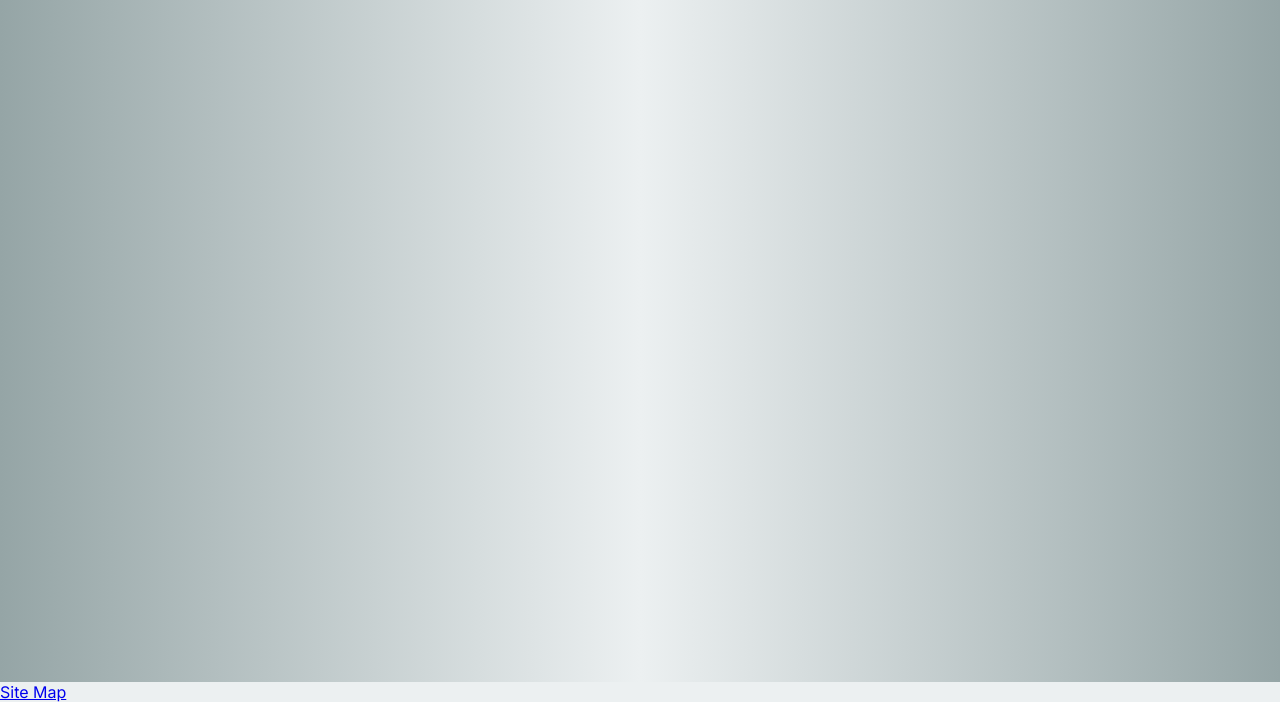
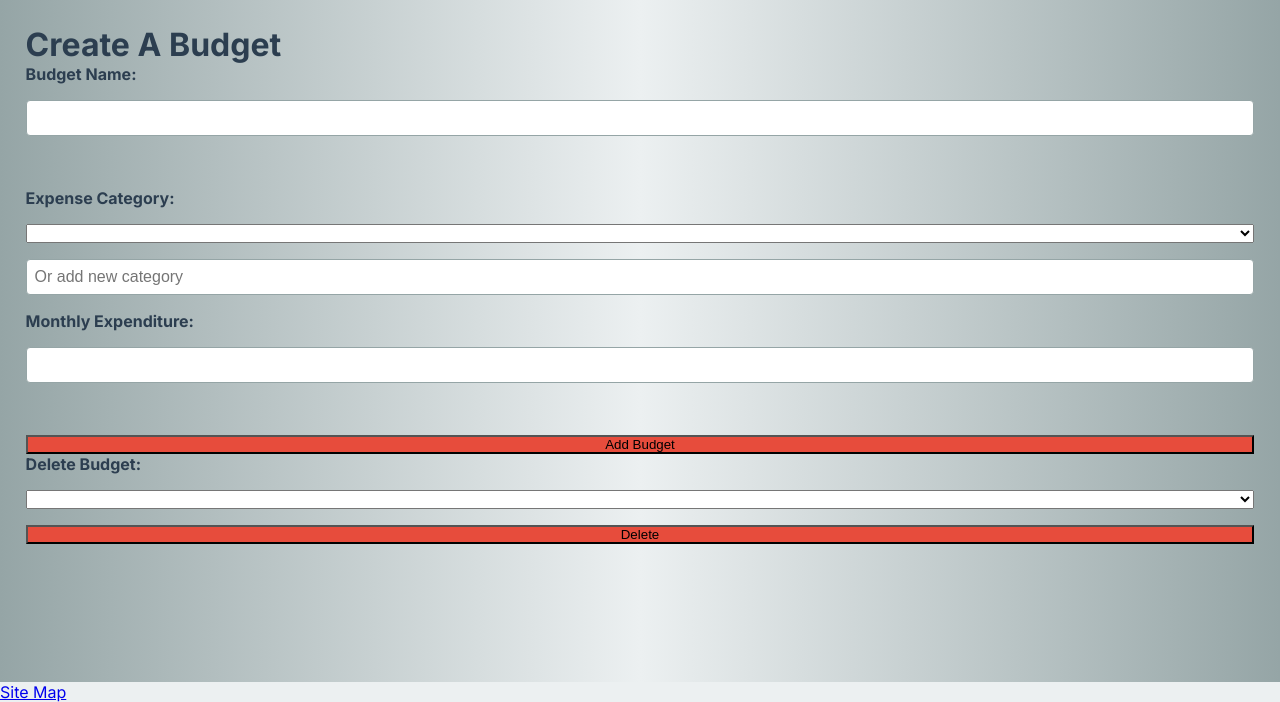
Before and after one commit to kaneclev/BudgetBuddy, a PHP site: page /finance/budget.php in a window 1280 px wide. Shown: the part 98-800 px from the top of the page. Run offline with PHP 8.4, Linux system fonts and the light colour scheme; lists and menus that the app fills with data are empty.

Commit message:
Started building out forms for budget.php

```diff
--- a/cs2450/finance/budget.php
+++ b/cs2450/finance/budget.php
@@ -4,9 +4,39 @@ include("../includes/top.php");
 ?>
 
 <main>
+	<div id="budget-container">
+        <h1 id="form-title">Create A Budget</h1>
 
+        <?php
+			include(ROOT_PATH . 'includes/form.php');
+            renderFormStart('budget-form', 'budget-handler.php', 'POST');
+            renderTextInputField('text', 'budget-name', 'budget_name', 'Budget Name:', true);
+        ?>
 
+        <label for="expense-category">Expense Category:</label>
+        <select id="expense-category" name="expense_category">
+            <!-- Options will be populated dynamically -->
+        </select>
+        <input type="text" id="new-category" name="new_category" placeholder="Or add new category">
 
+        <?php
+            renderTextInputField('number', 'monthly-expenditure', 'monthly_expenditure', 'Monthly Expenditure:', true);
+            renderFormEnd('Add Budget', 'add-budget-btn');
+        ?>
+
+        <?php
+            renderFormStart('delete-budget-form', 'budget-handler.php', 'POST');
+        ?>
+        <label for="delete-category">Delete Budget:</label>
+        <select id="delete-category" name="category_id">
+            <!-- Options will be populated dynamically -->
+        </select>
+        <?php
+            renderFormEnd('Delete', 'delete-budget-btn');
+        ?>
+    </div>
+	<script src="https://code.jquery.com/jquery-3.7.1.min.js"></script>
+    <script src="budget.js"></script>
 
 </main>
 
```
Also changed, not shown: cs2450/finance/budget-handler.php (added, +53 -0 lines), cs2450/finance/budget.js (added).
